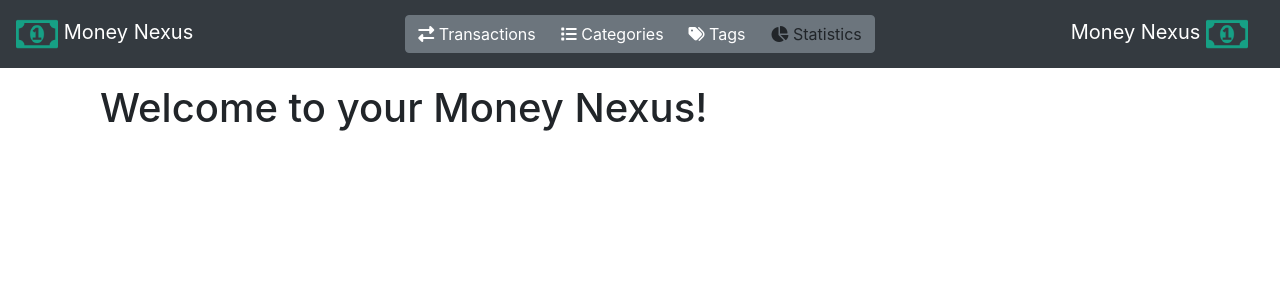
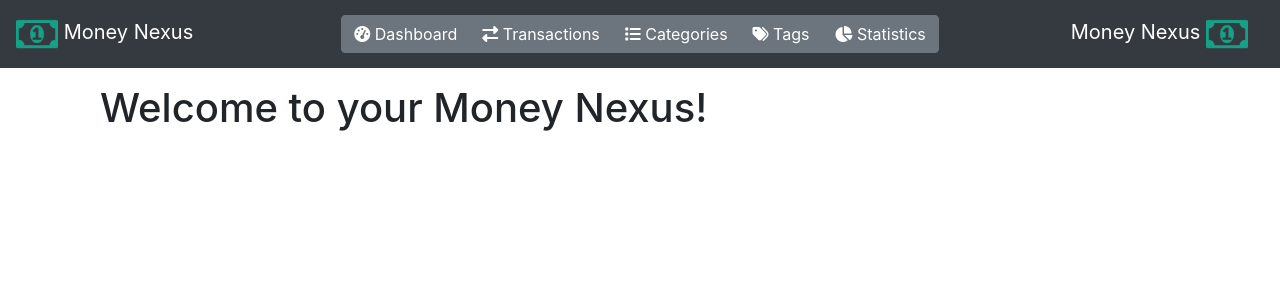
Before and after one commit to bitstorm-tech/money-nexus-django, a Django app: page / in a window 1280 px wide. Shown: the top 300 px of the page. Run offline with Django 3.2, Linux system fonts and the light colour scheme; some libraries are stand-ins or nearby versions.

Commit message:
Add dashboard to navbar

```diff
--- a/money_nexus/templates/money_nexus/base.html
+++ b/money_nexus/templates/money_nexus/base.html
@@ -27,6 +27,10 @@
     <div class="collapse navbar-collapse" id="navbarSupportedContent">
         <ul class="navbar-nav m-auto">
             <div class="btn-group" role="group" aria-label="Basic example">
+                <a class="btn {% if active == "dashboard" %}btn-primary{% else %}btn-secondary{% endif %}"
+                   href="#">
+                    <i class="fas fa-tachometer-alt"></i> Dashboard
+                </a>
                 <a class="btn {% if active == "transactions" %}btn-primary{% else %}btn-secondary{% endif %}"
                    href="{% url "transactions" %}">
                     <i class="fas fa-exchange-alt"></i> Transactions
@@ -39,7 +43,8 @@
                    href="{% url "tags" %}">
                     <i class="fas fa-tags"></i> Tags
                 </a>
-                <a class="btn {% if active == "statistics" %}btn-primary{% else %}btn-secondary{% endif %}">
+                <a class="btn {% if active == "statistics" %}btn-primary{% else %}btn-secondary{% endif %}"
+                   href="#">
                     <i class="fas fa-chart-pie"></i> Statistics
                 </a>
             </div>
```
